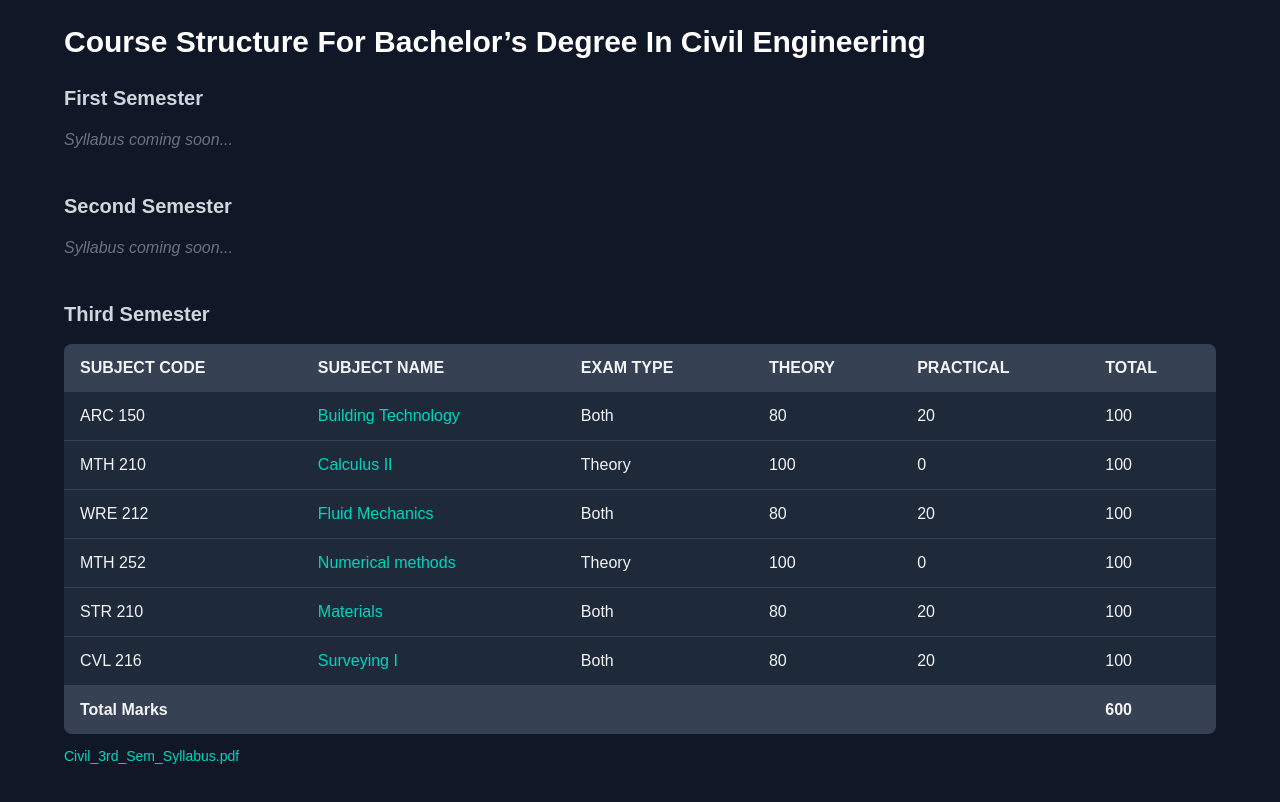
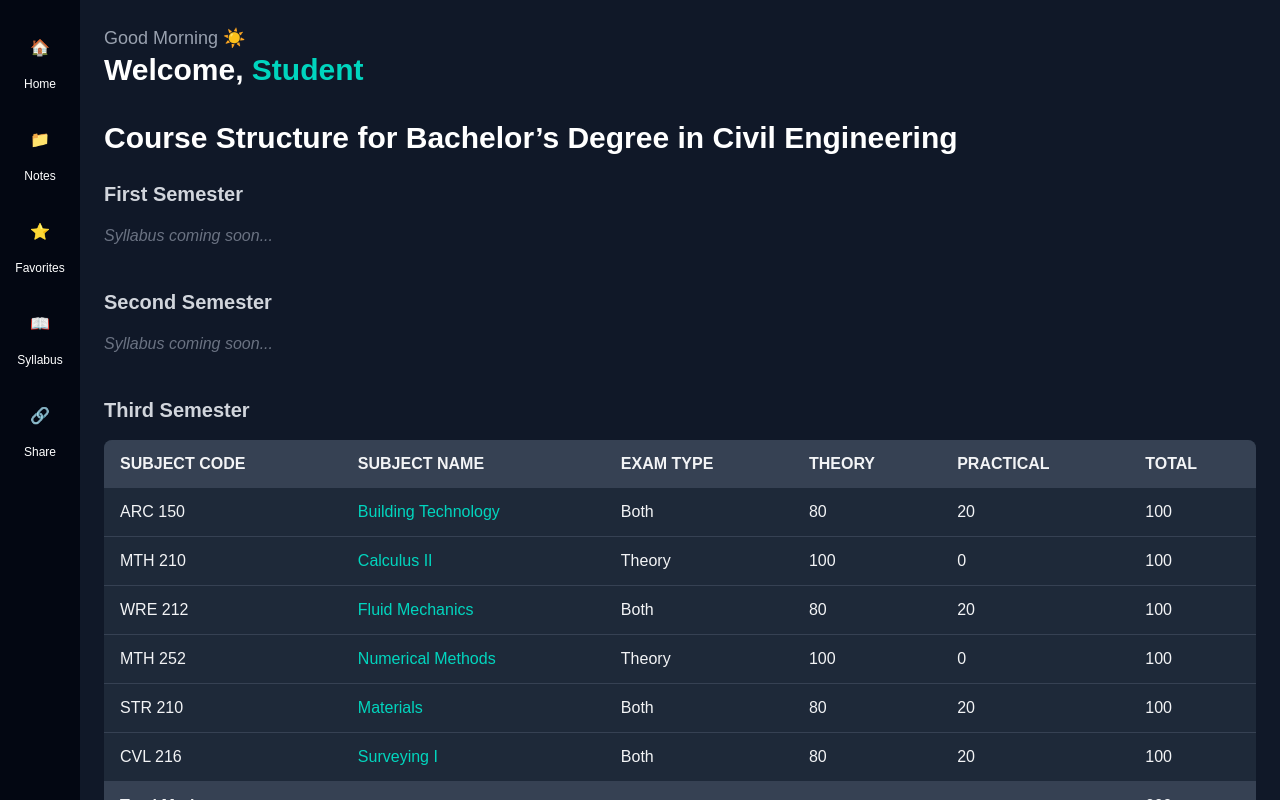
Before and after one commit to pankajsharma0001/NOTE-MANAGER, a Next.js app: page /syllabus in a window 1280 px wide. Shown: the top 802 px of the page. Built offline with nearby package versions, Linux system fonts and the light colour scheme; no server answers.

Commit message:
added the 3rd sem in syllabus

```diff
--- a/src/pages/dashboard.js
+++ b/src/pages/dashboard.js
@@ -192,6 +192,28 @@ export default function Dashboard() {
           </div>
         )}
       </section>
+
+      {/* QR Codes for WhatsApp and Telegram */}
+      <div className="fixed bottom-6 right-6 flex flex-col items-end gap-4 z-50">
+        {/* WhatsApp QR */}
+        <a
+          href="https://chat.whatsapp.com/BiJgWxfsEFA7gjQcqS0Nct"
+          target="_blank"
+          rel="noopener noreferrer"
+          className="bg-white rounded-xl shadow-lg p-2 flex items-center hover:scale-105 transition"
+        >
+          <img
+            src="/whatsappQR.png"
+            alt="Join WhatsApp"
+            width={80}
+            height={80}
+            className="rounded"
+          />
+          <span className="ml-2 text-gray-800 font-semibold">WhatsApp</span>
+        </a>
+        {/* Telegram QR */}
+
+      </div>
     </DashboardLayout>
   );
 }
--- a/src/pages/syllabus.js
+++ b/src/pages/syllabus.js
@@ -1,27 +1,42 @@
-import { useState } from "react";
+import { useState, useEffect } from "react";
+import { useSession } from "next-auth/react";
+import { useRouter } from "next/router";
 
 export default function Syllabus() {
+  const { data: session } = useSession();
   const [selectedSubject, setSelectedSubject] = useState(null);
+  const [greeting, setGreeting] = useState("");
 
-  // Sample 3rd semester data (you can update with exact subjects from your PDF)
+  // 🌅 Dynamic greeting
+  useEffect(() => {
+    const hour = new Date().getHours();
+    if (hour < 12) setGreeting("Good Morning ☀️");
+    else if (hour < 18) setGreeting("Good Afternoon ☕");
+    else setGreeting("Good Evening 🌙");
+  }, []);
+
   const thirdSemesterSubjects = [
     {
       code: "ARC 150",
-      name: " Building Technology",
+      name: "Building Technology",
       examType: "Both",
       theory: 80,
       practical: 20,
       total: 100,
-      details: "Advanced mathematics topics applied to civil engineering problems.",
+      details:
+        "Covers building materials, foundations, walls, floors, and structural systems used in construction engineering.",
+      pages: [1, 4],
     },
     {
       code: "MTH 210",
-      name: " Calculus II",
+      name: "Calculus II",
       examType: "Theory",
       theory: 100,
       practical: 0,
       total: 100,
-      details: "Study of geological structures, materials, and their applications in engineering.",
+      details:
+        "Advanced calculus applications including integration techniques, differential equations, and vector calculus.",
+      pages: [5, 8],
     },
     {
       code: "WRE 212",
@@ -30,16 +45,20 @@ export default function Syllabus() {
       theory: 80,
       practical: 20,
       total: 100,
-      details: "Introduction to fluid properties, pressure, flow, and hydraulics fundamentals.",
+      details:
+        "Covers fluid properties, pressure, flow measurement, and fluid statics/dynamics fundamental to hydraulic systems.",
+      pages: [9, 13],
     },
     {
       code: "MTH 252",
-      name: "Numerical methods",
+      name: "Numerical Methods",
       examType: "Theory",
       theory: 100,
       practical: 0,
       total: 100,
-      details: "Covers stress, strain, torsion, and bending in engineering materials.",
+      details:
+        "Techniques for solving engineering problems using iterative and computational numerical methods.",
+      pages: [14, 18],
     },
     {
       code: "STR 210",
@@ -48,20 +67,24 @@ export default function Syllabus() {
       theory: 80,
       practical: 20,
       total: 100,
-      details: "Principles and techniques of land surveying, levelling, and mapping.",
+      details:
+        "Studies the physical and mechanical properties of civil engineering materials such as concrete, steel, and timber.",
+      pages: [19, 23],
     },
     {
       code: "CVL 216",
-      name: "Surveying I ",
+      name: "Surveying I",
       examType: "Both",
       theory: 80,
       practical: 20,
       total: 100,
-      details: "Principles and techniques of land surveying, levelling, and mapping.",
+      details:
+        "Principles and techniques of land surveying, including levelling, traversing, and distance measurement.",
+      pages: [24, 28],
     },
   ];
 
-  const pdfUrl = "/Civil 3rd Sem Syllabus New.pdf"; // place your file in the `public/` folder
+  const pdfUrl = "/Civil_3rd_Sem_Syllabus_New.pdf";
 
   const semesters = [
     "First Semester",
@@ -74,11 +97,52 @@ export default function Syllabus() {
     "Eighth Semester",
   ];
 
+  const router = useRouter();
+
+  const sidebarItems = [
+    { icon: "🏠", label: "Home", path: "/dashboard" },
+    { icon: "📁", label: "Notes", path: "/notes" },
+    { icon: "⭐", label: "Favorites", path: "/favorites" },
+    { icon: "📖", label: "Syllabus", path: "/syllabus" },
+    { icon: "🔗", label: "Share", path: "/share" },
+  ];
+
   return (
-    <div className="min-h-screen bg-gray-900 text-gray-100 p-6">
+    <div className="flex bg-gray-900 text-gray-100">
+      {/* ✅ Fixed Sidebar */}
+      <aside className="w-20 bg-gray-950 text-white flex flex-col items-center py-6 space-y-6 fixed h-full">
+        {sidebarItems.map((item, index) => (
+          <div key={index} className="relative w-full flex flex-col items-center">
+            <button
+              className="p-3 rounded-lg hover:bg-gray-800 transition relative z-10"
+              onClick={() => router.push(item.path)}
+            >
+              <span role="img" aria-label={item.label}>
+                {item.icon}
+              </span>
+            </button>
+            <span className="text-xs mt-1">{item.label}</span>
+          </div>
+        ))}
+      </aside>
+
+      {/* ✅ Scrollable Content */}
+      <main className="flex-1 ml-20 overflow-y-auto h-screen p-6">
         <div className="max-w-6xl mx-auto">
+          {/* Greeting */}
+          <div className="mb-8">
+            <h2 className="text-gray-400 text-lg">{greeting}</h2>
+            <h1 className="text-3xl font-bold text-white">
+              Welcome,{" "}
+              <span className="text-teal-400">
+                {session?.user?.name?.toUpperCase() || "Student"}
+              </span>
+            </h1>
+          </div>
+
+          {/* Title */}
           <h1 className="text-3xl font-bold mb-6 text-white">
-          Course Structure For Bachelor’s Degree In Civil Engineering
+            Course Structure for Bachelor’s Degree in Civil Engineering
           </h1>
 
           {semesters.map((semester, index) => (
@@ -87,7 +151,6 @@ export default function Syllabus() {
                 {semester}
               </h2>
 
-            {/* Show only 3rd semester table */}
               {semester === "Third Semester" ? (
                 <div className="overflow-x-auto">
                   <table className="min-w-full bg-gray-800 rounded-lg overflow-hidden">
@@ -138,50 +201,64 @@ export default function Syllabus() {
                       download
                       className="text-teal-400 hover:underline"
                     >
-                    Civil_3rd_Sem_Syllabus.pdf
+                      📥 Download Full Syllabus (PDF)
                     </a>
                   </div>
                 </div>
               ) : (
-              <p className="text-gray-500 italic">
-                Syllabus coming soon...
-              </p>
+                <p className="text-gray-500 italic">Syllabus coming soon...</p>
               )}
             </div>
           ))}
 
-        {/* Modal for subject details */}
+          {/* ✅ Subject Modal (Details Only, No PDF Preview) */}
           {selectedSubject && (
             <div className="fixed inset-0 bg-black bg-opacity-70 flex items-center justify-center z-50 p-4">
-            <div className="bg-gray-800 p-6 rounded-xl max-w-md w-full relative">
+              <div className="bg-gray-800 p-6 rounded-xl max-w-md w-full relative shadow-lg">
                 <button
                   className="absolute top-3 right-3 text-gray-400 hover:text-white text-xl"
                   onClick={() => setSelectedSubject(null)}
                 >
                   ✕
                 </button>
+
                 <h2 className="text-2xl font-bold text-teal-400 mb-3">
                   {selectedSubject.name}
                 </h2>
-              <p className="text-gray-300 mb-3">
+                <p className="text-gray-300 mb-2">
                   <strong>Code:</strong> {selectedSubject.code}
                 </p>
-              <p className="text-gray-300 mb-3">
+                <p className="text-gray-300 mb-2">
                   <strong>Exam Type:</strong> {selectedSubject.examType}
                 </p>
-              <p className="text-gray-400 mb-4">{selectedSubject.details}</p>
+                <p className="text-gray-300 mb-2">
+                  <strong>Theory:</strong> {selectedSubject.theory} Marks
+                </p>
+                <p className="text-gray-300 mb-2">
+                  <strong>Practical:</strong> {selectedSubject.practical} Marks
+                </p>
+                <p className="text-gray-300 mb-2">
+                  <strong>Total:</strong> {selectedSubject.total} Marks
+                </p>
+                <p className="text-gray-400 mt-3">
+                  {selectedSubject.details}
+                </p>
+                <p className="text-gray-500 mt-2 text-sm">
+                  (Refer pages {selectedSubject.pages[0]}–{selectedSubject.pages[1]} in PDF)
+                </p>
+
                 <a
                   href={pdfUrl}
-                target="_blank"
-                rel="noopener noreferrer"
-                className="block text-center px-4 py-2 bg-teal-400 text-gray-900 font-semibold rounded-lg hover:bg-teal-500 transition"
+                  download
+                  className="mt-4 block text-center px-4 py-2 bg-teal-400 text-gray-900 font-semibold rounded-lg hover:bg-teal-500 transition"
                 >
-                📥 Download PDF
+                  📥 Download Full PDF
                 </a>
               </div>
             </div>
           )}
         </div>
+      </main>
     </div>
   );
 }
```
Also changed, not shown: public/whatsappQR.png (added), 1 other file (tests, documents, lock files or other folders). Lines whose indentation alone changed are shown as unchanged.
